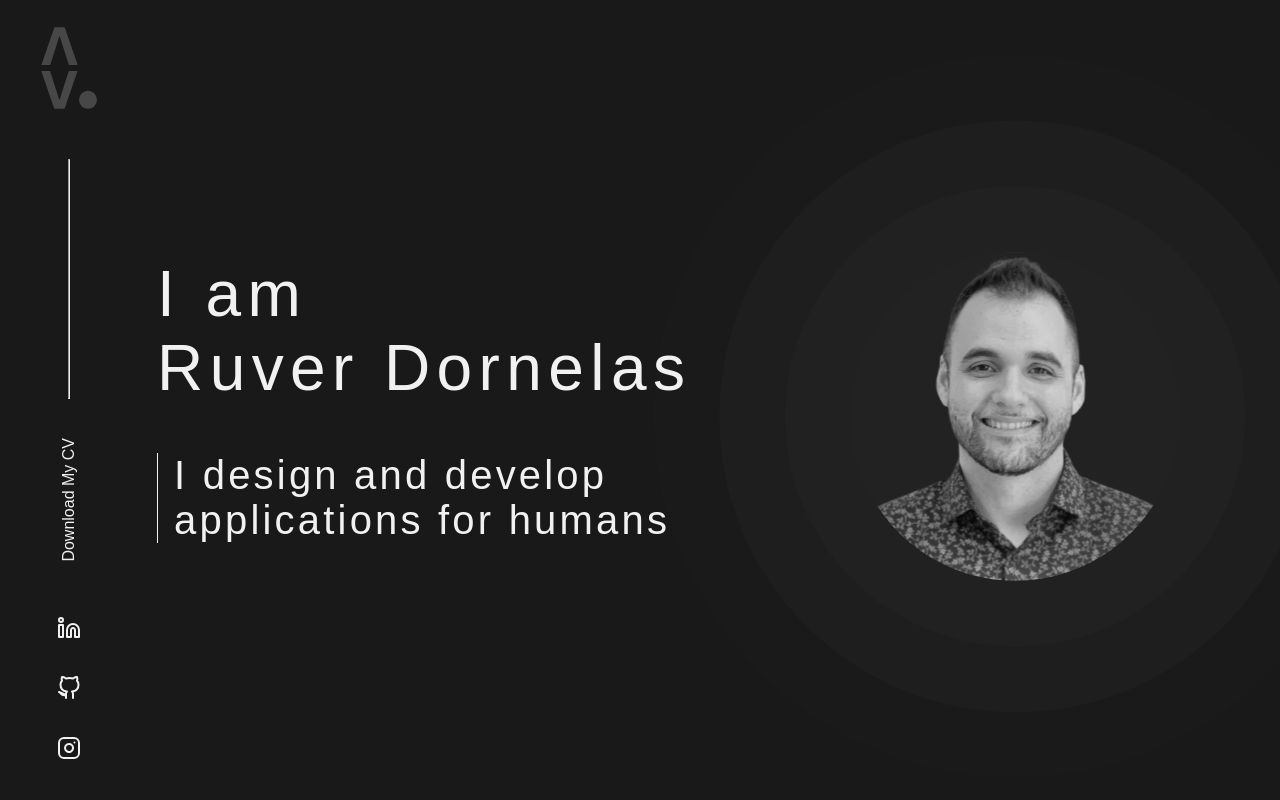
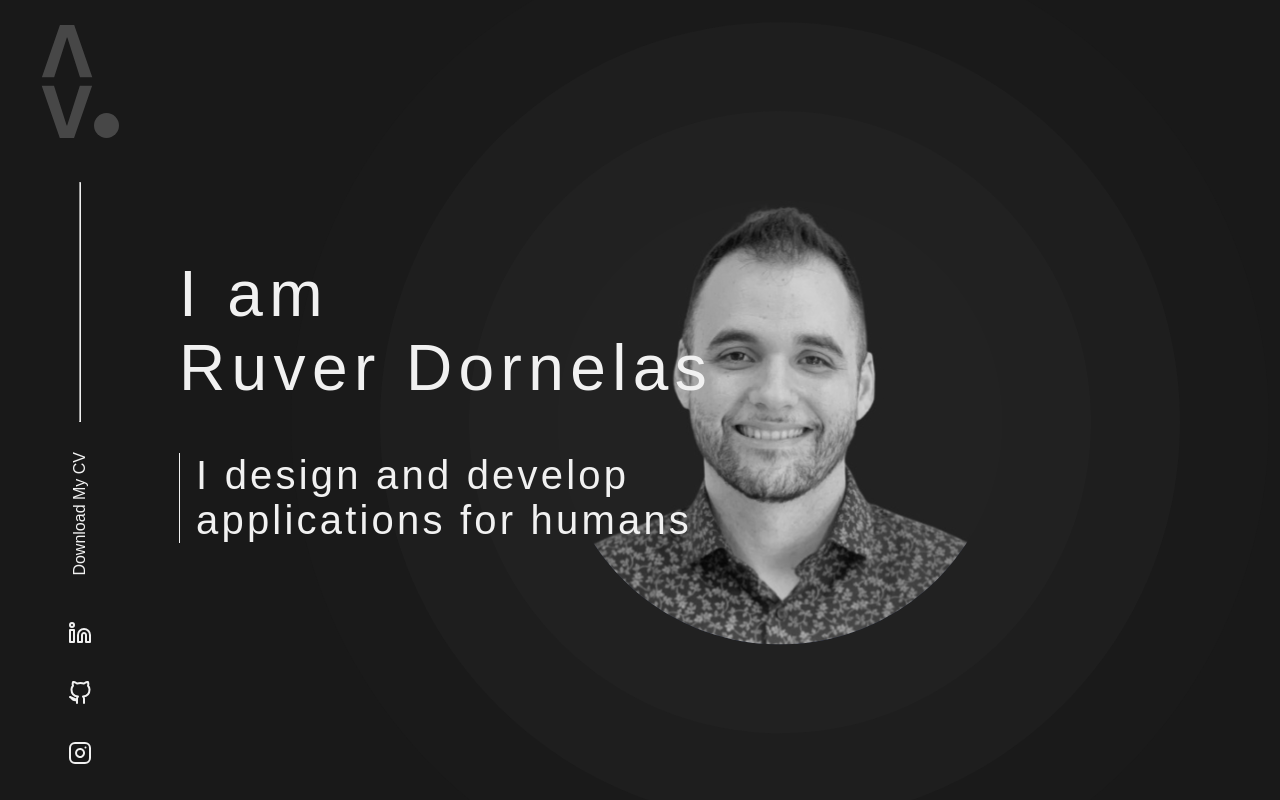
Before and after one commit to ruverd/ruver-dornelas, a Next.js app: page / in a window 1280 px wide. Built offline with nearby package versions, Linux system fonts and the light colour scheme.

Commit message:
fix: min width and height in the profile image

```diff
--- a/src/pages/index.tsx
+++ b/src/pages/index.tsx
@@ -83,10 +83,8 @@ const Home: React.FC = () => (
       <Image
         src="/assets/ellipsesProfile.svg"
         alt="Ruver Dornelas"
-        width={1020}
-        height={1024}
         loading="lazy"
-        layout="intrinsic"
+        layout="fill"
       />
     </Profile>
   </Container>
--- a/src/styles/pages/Home.ts
+++ b/src/styles/pages/Home.ts
@@ -62,6 +62,8 @@ export const Profile = styled.div`
   img {
     min-width: 300px;
     min-height: 300px;
+    max-width: 100vw;
+    max-height: 100vh;
   }
 `;
 
```
